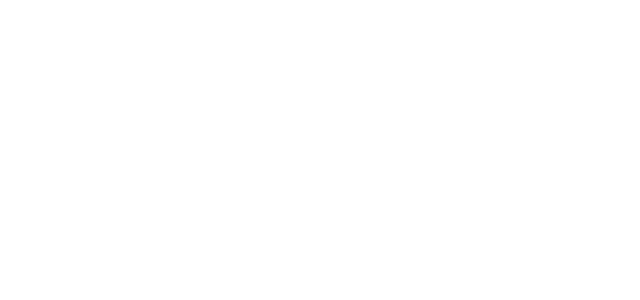
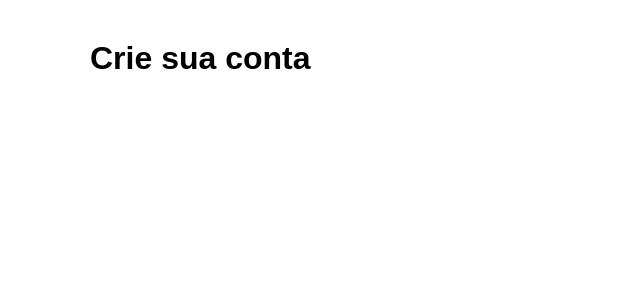
Before and after one commit to MariaAlbarado/finora, a React (Vite) app in the folder finora/: page /cadastro in a window 1280 px wide. Before the commit this address had no page. Shown: the top 300 px of the page, without its empty margins (0-640 px from the left). Built offline with nearby package versions, Linux system fonts and the light colour scheme.

Commit message:
Criando estrutura inicial da tela de cadastro

```diff
--- a/finora/src/App.tsx
+++ b/finora/src/App.tsx
@@ -1,10 +1,13 @@
 import { Routes, Route } from "react-router-dom";
+
 import Login from "./pages/Login";
+import Cadastro from "./pages/Cadastro";
 
 function App() {
   return (
     <Routes>
       <Route path="/" element={<Login />} />
+      <Route path="/cadastro" element={<Cadastro />} />
     </Routes>
   );
 }
--- /dev/null
+++ b/finora/src/pages/Cadastro.module.css
@@ -0,0 +1,5 @@
+.containerPrincipal {
+  width: 90%;
+  max-width: 1100px;
+  margin: 40px auto;
+}
--- /dev/null
+++ b/finora/src/pages/Cadastro.tsx
@@ -0,0 +1,11 @@
+import styles from "./Cadastro.module.css";
+
+function Cadastro() {
+  return (
+    <main className={styles.containerPrincipal}>
+      <h1>Crie sua conta</h1>
+    </main>
+  );
+}
+
+export default Cadastro;
```
